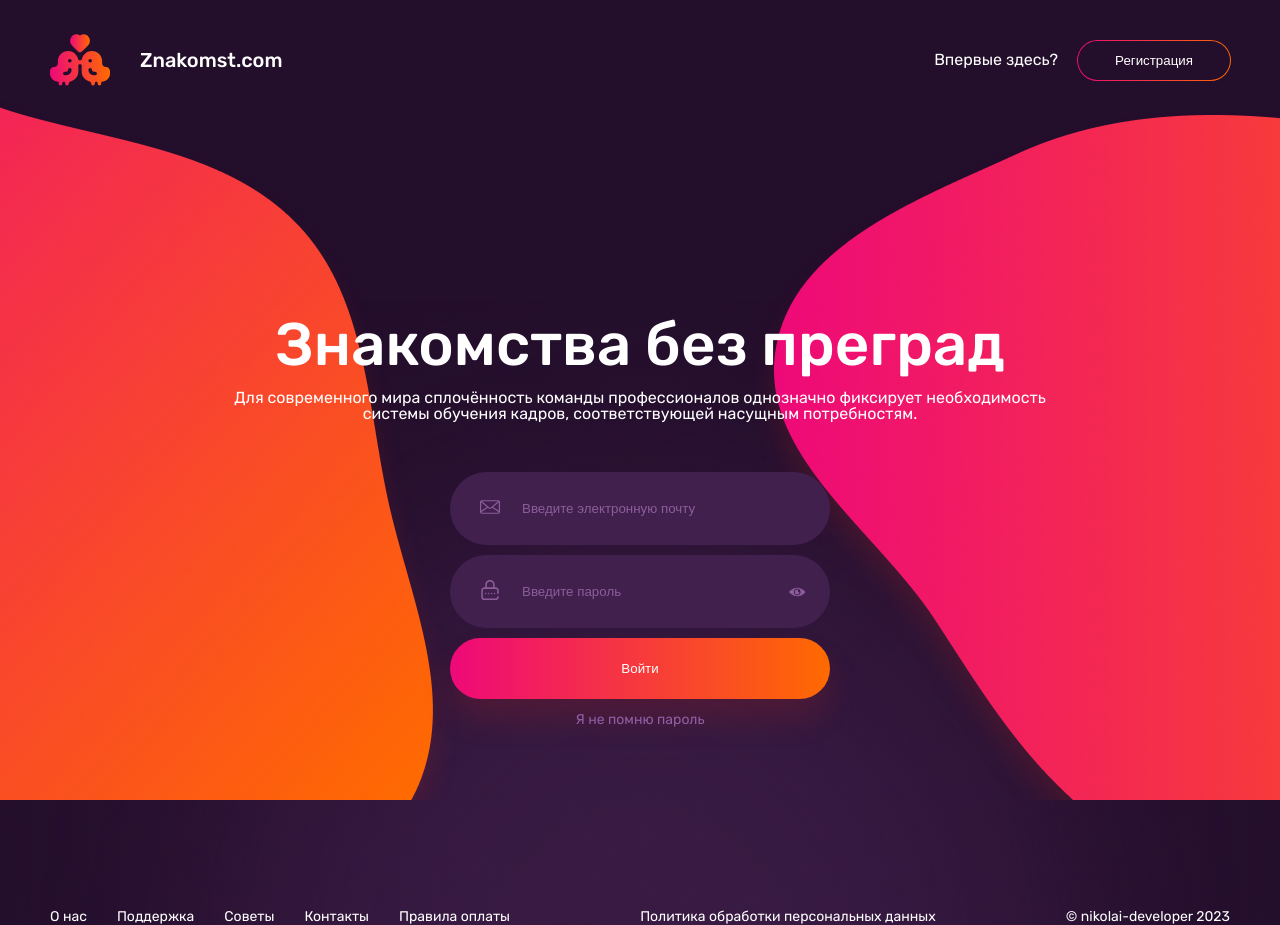
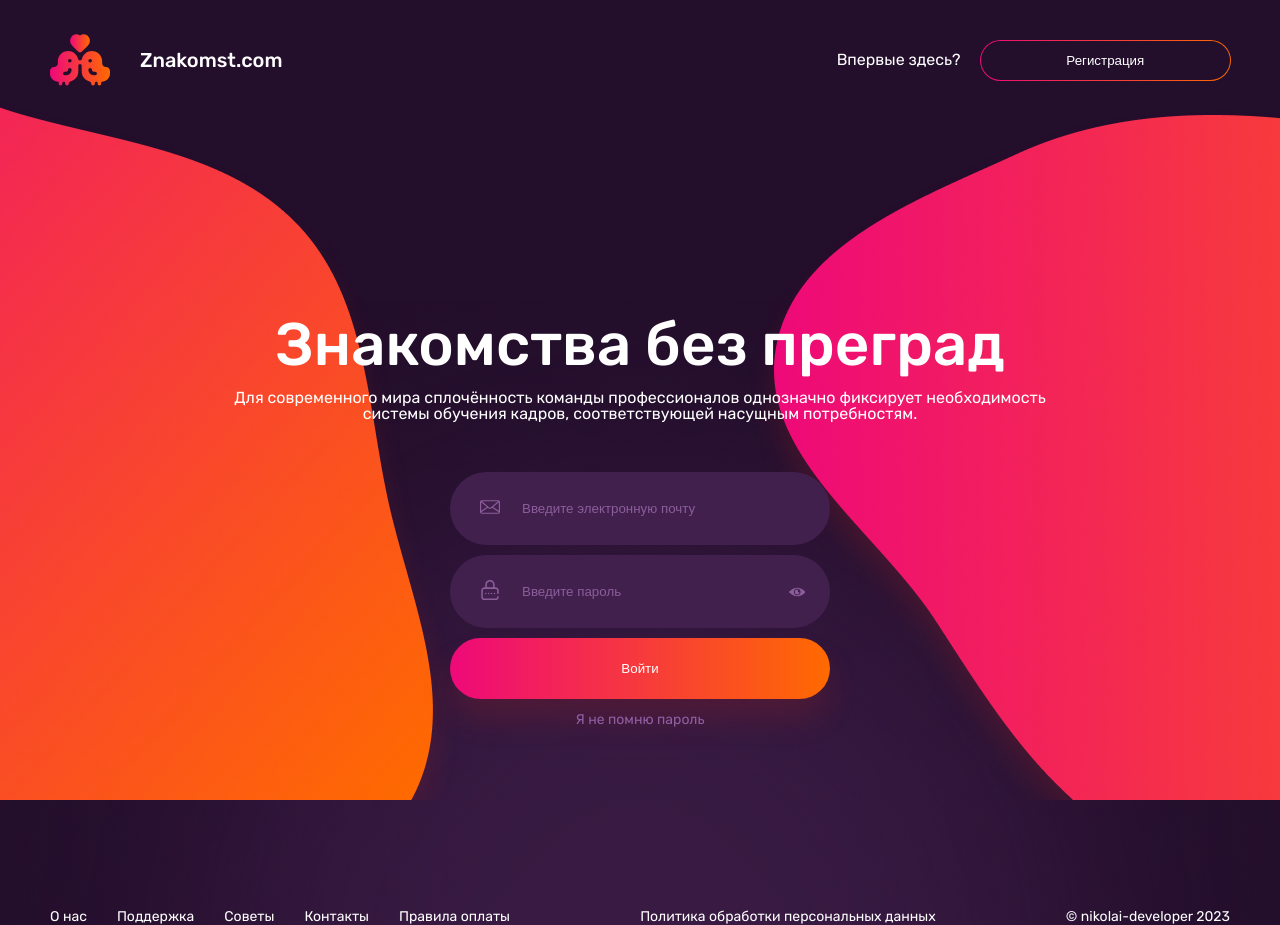
Before and after one commit to nikolai-vasilenko-developer/dating-map, a Vue app: page /auth in a window 1280 px wide. Built offline with nearby package versions, Linux system fonts and the light colour scheme.

Commit message:
Выполнено

```diff
--- a/src/assets/stylesheet/css/main.css
+++ b/src/assets/stylesheet/css/main.css
@@ -114,6 +114,7 @@ h3 {
 
 .header__logo {
   padding: 30px 0;
+  flex: 2;
 }
 
 .header__logo-img {
@@ -123,6 +124,8 @@ h3 {
 .header__registration {
   display: flex;
   align-items: center;
+  flex: 1;
+  white-space: nowrap;
 }
 
 .header__registration-text {
@@ -144,29 +147,37 @@ h3 {
 
 .btn {
   border-radius: 500px;
-  background: linear-gradient(90deg, #ee0979 0%, #ff6a00 100%);
-  box-shadow: 0 20px 30px 0 rgba(179, 34, 31, 0.2);
   padding: 23px 0;
   text-align: center;
   border: none;
   cursor: pointer;
   color: inherit;
   width: 100%;
+  transition: 0.25s;
 }
 
-.btn-header {
-  text-align: center;
-  padding: 11px 36px;
-  background: none;
-  border-radius: 500px;
-  color: inherit;
+.btn_use-background {
+  background: linear-gradient(90deg, #ee0979 0%, #ff6a00 100%);
+}
+
+.btn_hover {
+  transition: 0.25s;
+}
+.btn_hover:hover {
+  background: linear-gradient(90deg, #FFC700 0%, #FF005C 100%);
+}
+
+.btn_use-small {
+  padding: 11px 0;
+}
+
+.btn_no-background {
   border: 1px solid transparent;
   position: relative;
   background: var(--bg-main);
-  cursor: pointer;
-  transition: 0.25s;
+  color: inherit;
 }
-.btn-header::before {
+.btn_no-background::before {
   content: "";
   position: absolute;
   top: 0;
@@ -178,8 +189,9 @@ h3 {
   border-radius: inherit;
   background: linear-gradient(to right, #ee0979, #ff6a00);
 }
-.btn-header:hover {
-  background: none;
+
+.btn_use-shadow {
+  box-shadow: 0 20px 30px 0 rgba(179, 34, 31, 0.2);
 }
 
 .form {
--- a/src/assets/stylesheet/scss/btn-header.scss
+++ /dev/null
@@ -1,29 +0,0 @@
-.btn-header {
-	text-align: center;
-	padding: 11px 36px;
-	background: none;
-	border-radius: 500px;
-	color: inherit;
-	border: 1px solid transparent;
-	position: relative;
-	background: var(--bg-main);
-	cursor: pointer;
-	transition: 0.25s;
-
-	&::before {
-		content: "";
-		position: absolute;
-		top: 0;
-		right: 0;
-		bottom: 0;
-		left: 0;
-		z-index: -1;
-		margin: -2px;
-		border-radius: inherit;
-		background: linear-gradient(to right, #ee0979, #ff6a00);
-	}
-
-	&:hover {
-		background: none;
-	}
-}
--- a/src/assets/stylesheet/scss/btn.scss
+++ b/src/assets/stylesheet/scss/btn.scss
@@ -1,11 +1,49 @@
 .btn {
 	border-radius: 500px;
-	background: linear-gradient(90deg, #ee0979 0%, #ff6a00 100%);
-	box-shadow: 0 20px 30px 0 rgba(179, 34, 31, 0.2);
 	padding: 23px 0;
 	text-align: center;
 	border: none;
 	cursor: pointer;
 	color: inherit;
 	width: 100%;
+	transition: .25s;
 }
+
+.btn_use-background {
+	background: linear-gradient(90deg, #ee0979 0%, #ff6a00 100%);
+}
+
+.btn_hover {
+	transition: .25s;
+	&:hover {
+		background: linear-gradient(90deg, #FFC700 0%, #FF005C 100%);
+	}
+
+}
+
+.btn_use-small {
+	padding: 11px 0;
+}
+
+.btn_no-background {
+	border: 1px solid transparent;
+	position: relative;
+	background: var(--bg-main);
+	color: inherit;
+
+	&::before {
+		content: "";
+		position: absolute;
+		top: 0;
+		right: 0;
+		bottom: 0;
+		left: 0;
+		z-index: -1;
+		margin: -2px;
+		border-radius: inherit;
+		background: linear-gradient(to right, #ee0979, #ff6a00);
+	}
+}
+.btn_use-shadow {
+	box-shadow: 0 20px 30px 0 rgba(179, 34, 31, 0.2);
+}
--- a/src/assets/stylesheet/scss/header.scss
+++ b/src/assets/stylesheet/scss/header.scss
@@ -7,6 +7,7 @@
 
 .header__logo {
 	padding: 30px 0;
+	flex: 2;
 }
 
 .header__logo-img {
@@ -16,6 +17,8 @@
 .header__registration {
 	display: flex;
 	align-items: center;
+	flex: 1;
+	white-space: nowrap;
 }
 
 .header__registration-text {
--- a/src/assets/stylesheet/scss/main.scss
+++ b/src/assets/stylesheet/scss/main.scss
@@ -115,7 +115,6 @@ h3 {
 @import "footer";
 
 @import "btn";
-@import "btn-header";
 @import "form";
 @import "input";
 @import "carousel";
--- a/src/components/PHeader.vue
+++ b/src/components/PHeader.vue
@@ -14,13 +14,15 @@
 					<span class="header__registration-text"
 						>Впервые здесь?</span
 					>
-					<button class="btn-header">Регистрация</button>
+					<p-button no-background>Регистрация</p-button>
 				</div>
 			</div>
 		</div>
 	</header>
 </template>
 
-<script setup lang="ts"></script>
+<script setup lang="ts">
+import PButton from "@/components/UI/PButton.vue";
+</script>
 
 <style scoped lang="scss"></style>
--- a/src/components/UI/PButton.vue
+++ b/src/components/UI/PButton.vue
@@ -1,5 +1,15 @@
 <template>
-	<button class="btn" :disabled="disabled">
+	<button
+		class="btn btn_hover"
+		type="button"
+		:class="{
+			'btn_use-background': !noBackground,
+			'btn_no-background': noBackground,
+			'btn_use-small': noBackground,
+			'btn_use-shadow': useShadow,
+		}"
+		:disabled="disabled"
+	>
 		<slot />
 	</button>
 </template>
@@ -9,6 +19,8 @@ import { defineProps } from "vue";
 
 interface Props {
 	disabled?: boolean;
+	noBackground?: boolean;
+	useShadow?: boolean;
 }
 
 const props = defineProps<Props>();
--- a/src/views/AuthView.vue
+++ b/src/views/AuthView.vue
@@ -26,7 +26,7 @@
 						placeholder="Введите пароль"
 						:icon="PasswordIcon"
 					/>
-					<p-button>Войти</p-button>
+					<p-button use-shadow>Войти</p-button>
 					<small class="auth-view__forgot-pass"
 						>Я не помню пароль</small
 					>
```
